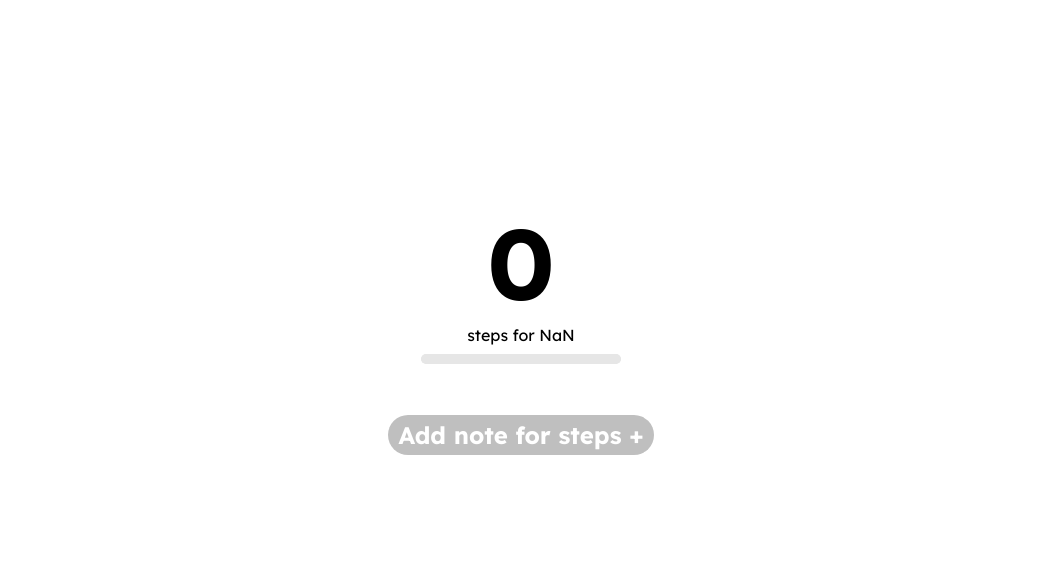
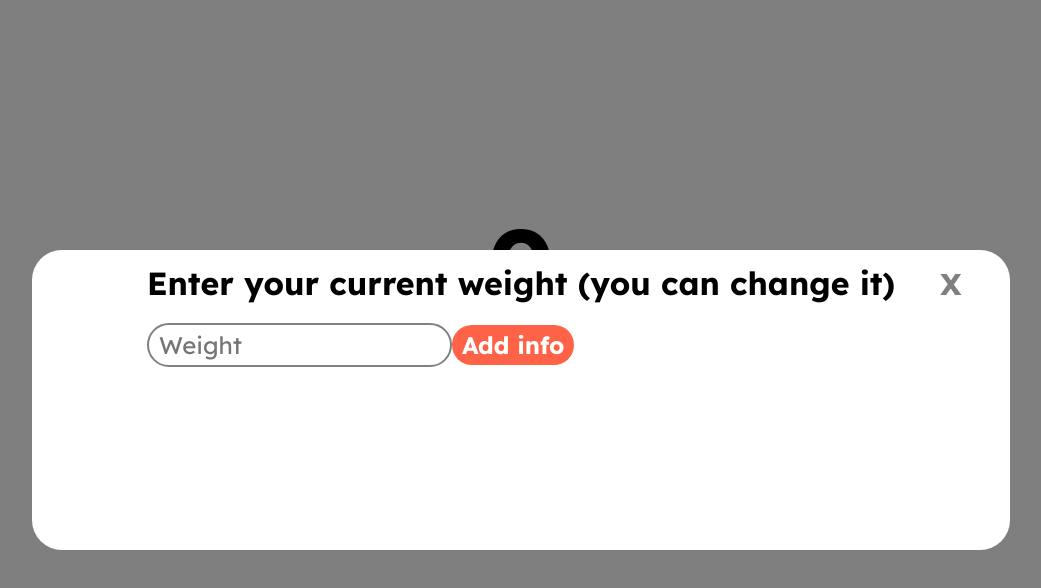
Before and after one commit to KirillProgramSite/journal-steps, a React (Vite) app: page / in a window 1280 px wide. Both pictures are taken after typing "Sample" into the empty fields and a click on the button "Add start steps". Shown: the top 588 px of the page, without its empty margins (119-1160 px from the left). Built offline with nearby package versions, Linux system fonts and the light colour scheme.

Commit message:
add calories

```diff
--- a/src/App.jsx
+++ b/src/App.jsx
@@ -7,29 +7,53 @@ import { Button } from './components/UI/Button/Button.styled';
 
 import FormStartSteps from './components/Forms/FormStartSteps/FormStartSteps';
 import FormAddSteps from './components/Forms/FormAddSteps/FormAddSteps';
+import FormAddWeight from './components/Forms/FormAddWeight/FormAddWeight';
+import { restartButton } from './help/restartButton';
 
 const App = () => {
     const [startSteps, setStartSteps] = useState(0)
     const [steps, setSteps] = useState(0)
     const [active, setActive] = useState(true)
-    const date = new Date();
-
+    const [weight, setWeight] = useState(0)
+    const [calories, setCalories] = useState(0)
 
     const [modalSteps, setModalSteps] = useState(false)
     const [modalStartSteps, setModalStartSteps] = useState(true)
+    const [modalWeight, setModalWeight] = useState(false)
 
+    useEffect(() => {
+        restartButton(setActive);
+        const interval = setInterval(restartButton, 60000)
 
+        return () => clearInterval(interval);
+      }, []);
 
 
 
     return (
         <>
             <ModalWindow modal={modalStartSteps} setModal={setModalStartSteps}>
-                <FormStartSteps setStartSteps={setStartSteps} setModalStartSteps={setModalStartSteps} />
+                <FormStartSteps
+                    setModalWeight={setModalWeight}
+                    setStartSteps={setStartSteps}
+                    setModalStartSteps={setModalStartSteps}
+                />
             </ModalWindow>
 
             <ModalWindow modal={modalSteps} setModal={setModalSteps}>
-                <FormAddSteps setActive={setActive} setSteps={setSteps} setModalSteps={setModalSteps} />
+                <FormAddSteps
+                    weight={weight}
+                    setCalories={setCalories}
+                    setSteps={setSteps}
+                    setModalSteps={setModalSteps}
+                />
+            </ModalWindow>
+
+            <ModalWindow modal={modalWeight} setModal={setModalWeight}>
+                <FormAddWeight
+                    setWeight={setWeight}
+                    setModalWeight={setModalWeight}
+                />
             </ModalWindow>
 
 
@@ -47,8 +71,18 @@ const App = () => {
                         min="0"
                         max={startSteps}
                     />
+                    <p style={{marginTop: 20, fontSize: 30, fontWeight: "bold"}}
+                    >
+                        Calories: <span style={{color: "#FF8C00"}}>{calories}</span>
+                    </p>
                 </div>
-                <Button disabled={date.getHours() === 20 ? false : true} style={{ marginTop: 50 }} onClick={() => setModalSteps(true)}>Add note for steps +</Button>
+                <Button
+                    disabled={active}
+                    style={{ marginTop: 50 }}
+                    onClick={() => setModalSteps(true)}
+                >
+                    Add note for steps +
+                    </Button>
             </div>
         </>
     )
--- a/src/components/Forms/FormAddSteps/FormAddSteps.jsx
+++ b/src/components/Forms/FormAddSteps/FormAddSteps.jsx
@@ -1,9 +1,10 @@
 import { useForm } from "react-hook-form";
 import { Input } from "../../UI/Input/Input.styled";
 import { Button } from "../../UI/Button/Button.styled";
+import { calcCalories } from "../../../help/calcCalories";
 
 
-const FormAddSteps = ({ setSteps, setModalSteps, setActive }) => {
+const FormAddSteps = ({ setSteps, setModalSteps, setActive, setCalories, weight }) => {
 
     const { register,
         handleSubmit,
@@ -15,8 +16,8 @@ const FormAddSteps = ({ setSteps, setModalSteps, setActive }) => {
 
     const onSubmitSteps = data => {
         setSteps(prevStep => prevStep + Number(data.steps));
+        setCalories(prevCalories => prevCalories + calcCalories(Number(data.steps), weight))
         setModalSteps(false)
-        setActive(false)
         reset();
     }
 
--- /dev/null
+++ b/src/components/Forms/FormAddWeight/FormAddWeight.jsx
@@ -0,0 +1,29 @@
+import { useForm } from "react-hook-form";
+import { Input } from "../../UI/Input/Input.styled";
+import { Button } from "../../UI/Button/Button.styled";
+
+
+const FormAddWeight = ({ setWeight, setModalWeight}) => {
+
+    const { register,
+        handleSubmit,
+        reset,
+    } = useForm();
+
+    const onSubmitWeight = data => {
+        setWeight(prevWeight => prevWeight + Number(data.weight))
+        setModalWeight(false)
+        reset();
+    }
+
+    return (
+        <form onSubmit={handleSubmit(onSubmitWeight)} action="">
+            <h1>Enter your current weight (you can change it)</h1>
+            <Input placeholder="Weight" {...register("weight")} />
+            <Button type="submit">Add info</Button>
+        </form>
+    )
+}
+
+
+export default FormAddWeight;
--- a/src/components/Forms/FormStartSteps/FormStartSteps.jsx
+++ b/src/components/Forms/FormStartSteps/FormStartSteps.jsx
@@ -3,7 +3,7 @@ import { Input } from "../../UI/Input/Input.styled";
 import { useForm } from "react-hook-form";
 
 
-const FormStartSteps = ({setStartSteps, setModalStartSteps}) => {
+const FormStartSteps = ({setStartSteps, setModalStartSteps, setModalWeight}) => {
     const { register,
             handleSubmit,
             reset,
@@ -13,6 +13,7 @@ const FormStartSteps = ({setStartSteps, setModalStartSteps}) => {
     const onSubmitStartSteps = data => {
         setStartSteps(prevStep => prevStep + Number(data.startSteps))
         setModalStartSteps(false)
+        setModalWeight(true)
         reset();
     }
 
--- a/src/components/UI/Button/Button.styled.js
+++ b/src/components/UI/Button/Button.styled.js
@@ -18,4 +18,8 @@ export const Button = styled(motion.button)`
         opacity: 0.5;
         cursor: no-drop;
     }
+
+    @media(max-width: 430px){
+        margin-top:10px;
+    }
 `
--- /dev/null
+++ b/src/help/calcCalories.js
@@ -0,0 +1 @@
+export const calcCalories = (steps, weigth) => Math.round(steps * 0.75 * weigth * 0.000785)
--- /dev/null
+++ b/src/help/restartButton.js
@@ -0,0 +1,10 @@
+export const restartButton = (setActive) => {
+  const date = new Date();
+  const hours = 20;
+
+  if (hours >= 20 && hours < 21) {
+    setActive(false);
+  } else {
+    setActive(true);
+  }
+};
```
